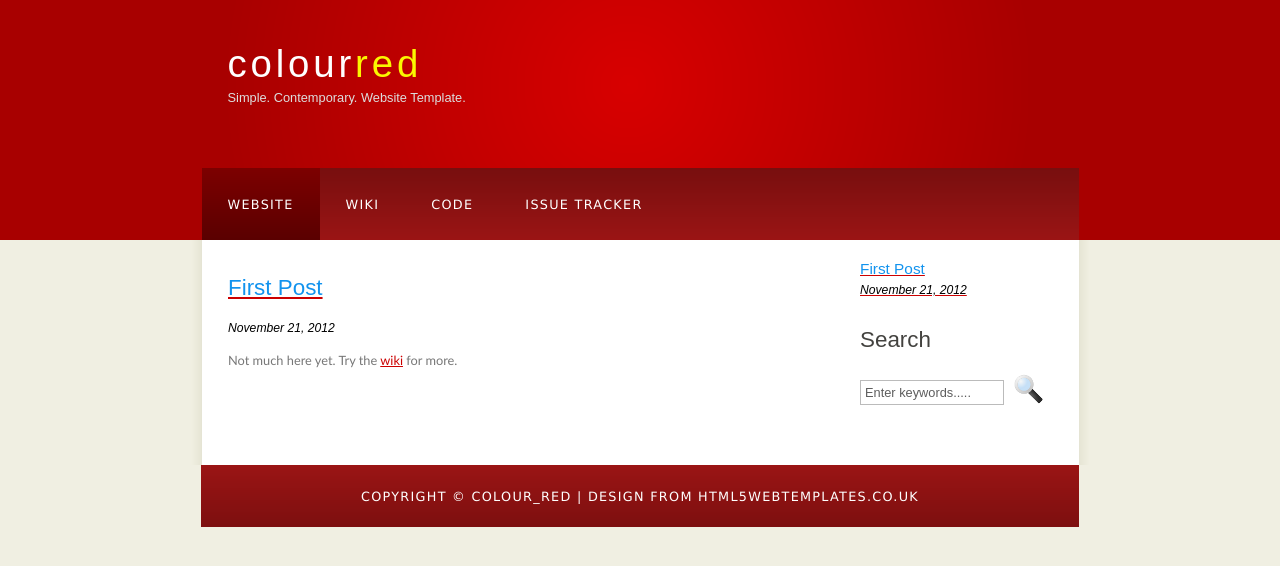
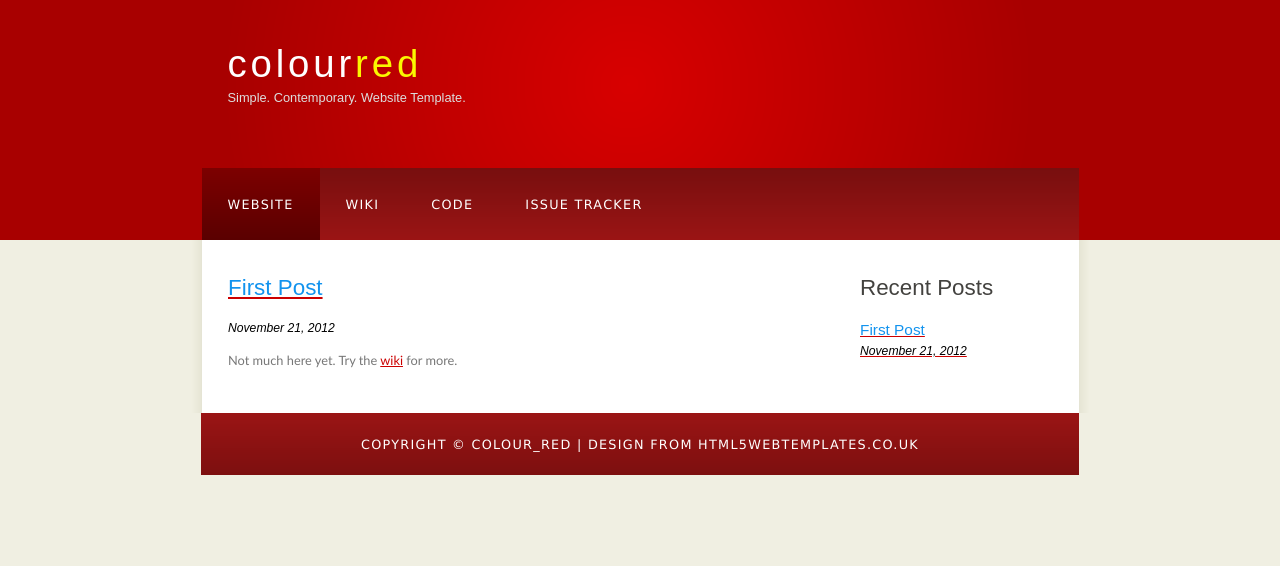
Before and after one commit to 9072997/libR430, a Jekyll site: the page built from index.html, in a window 1280 px wide. Shown: the top 566 px of the page. Built offline with Jekyll 4.4.1, drawn with Linux system fonts in a browser that asks for light colours; Markdown is read by kramdown in place of the engine named in the settings.

Commit message:
removed non-functional search

```diff
--- a/_layouts/layout.html
+++ b/_layouts/layout.html
@@ -27,19 +27,13 @@
 			<div id="site_content">
 				<div class="sidebar">
 					<!-- insert your sidebar items here -->
+					<h3>Recent Posts</h3>
 					{% for post in site.posts limit:5 %}
 						<a href="/libR430{{ post.url }}">
 							<h4>{{ post.title }}</h4>
 							<h5>{{ post.date | date: "%B %e, %Y" }}</h5>
 						</a>
 					{% endfor %}
-					<h3>Search</h3>
-					<form method="post" action="#" id="search_form">
-						<p>
-							<input class="search" type="text" name="search_field" value="Enter keywords....." />
-							<input name="search" type="image" style="border: 0; margin: 0 0 -9px 5px;" src="/libR430/style/search.png" alt="Search" title="Search" />
-						</p>
-					</form>
 				</div>
 				{% if page.title != 'Home' %}
 					<h1>{{ page.title }}</h1>
```
